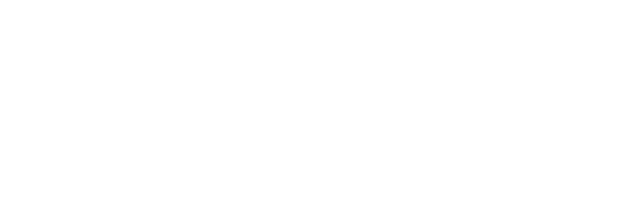
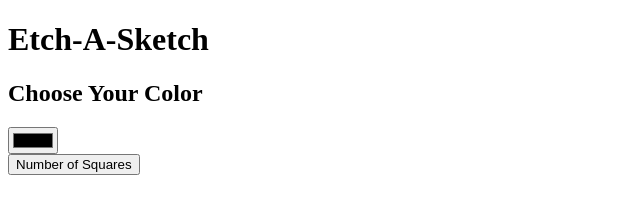
Before and after one commit to idkmate113/etch-a-sketch, a plain HTML site: page index.html in a window 1280 px wide. Shown: the whole page, without its empty margins (0-640 px from the left). Drawn offline with Linux system fonts and the light colour scheme.

Commit message:
Implemented color picked. Add button for changing grid size

```diff
--- a/index.html
+++ b/index.html
@@ -7,6 +7,20 @@
     <link rel="stylesheet" href="./css/style.css" />
   </head>
   <body>
+    <h1>Etch-A-Sketch</h1>
+
+    <div id="container">
+        <div class="right-side">
+            <div class="color-picker">
+            <h2>Choose Your Color</h2>
+        <input type="color" name="colorPicker" />
+    </div>
+    <div class="squares">
+        <button class="button">Number of Squares</button>
+    </div>
+    </div>
+      </div>
+    </div>
     <script src="./javascript/javascript.js"></script>
   </body>
 </html>
```
